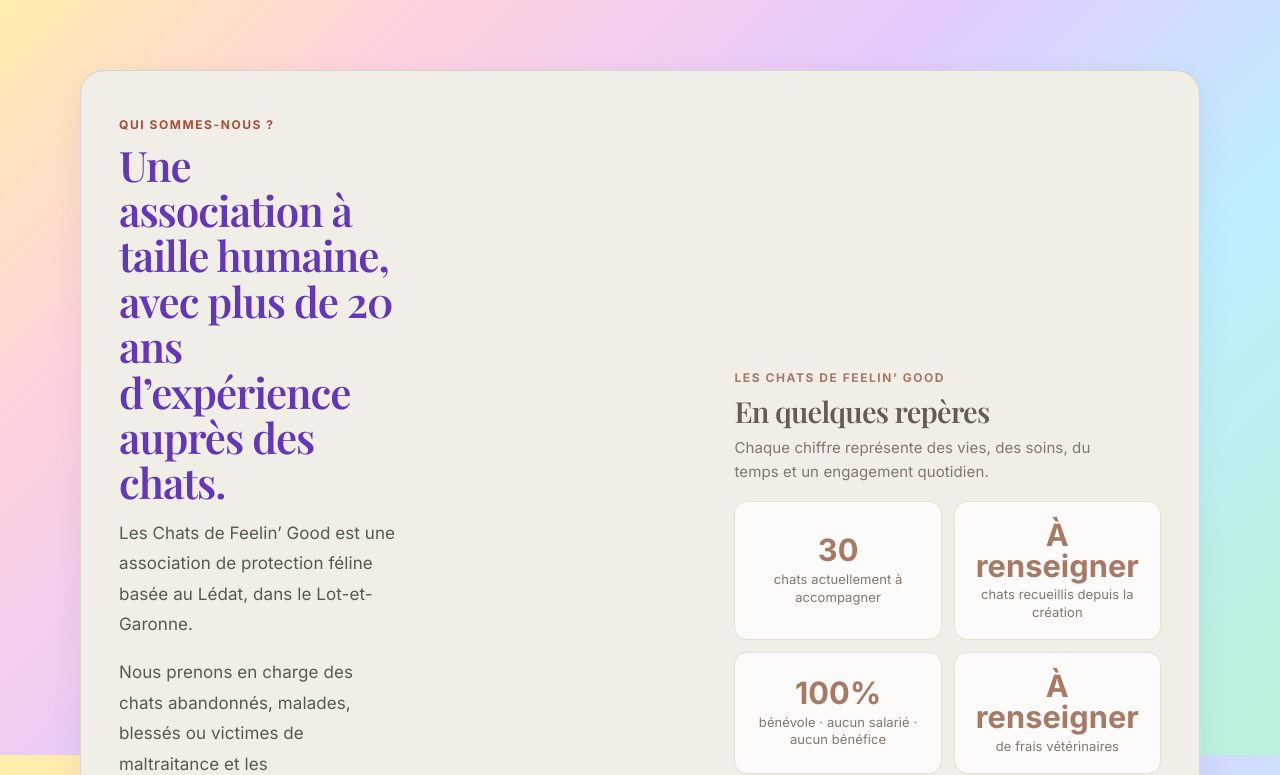
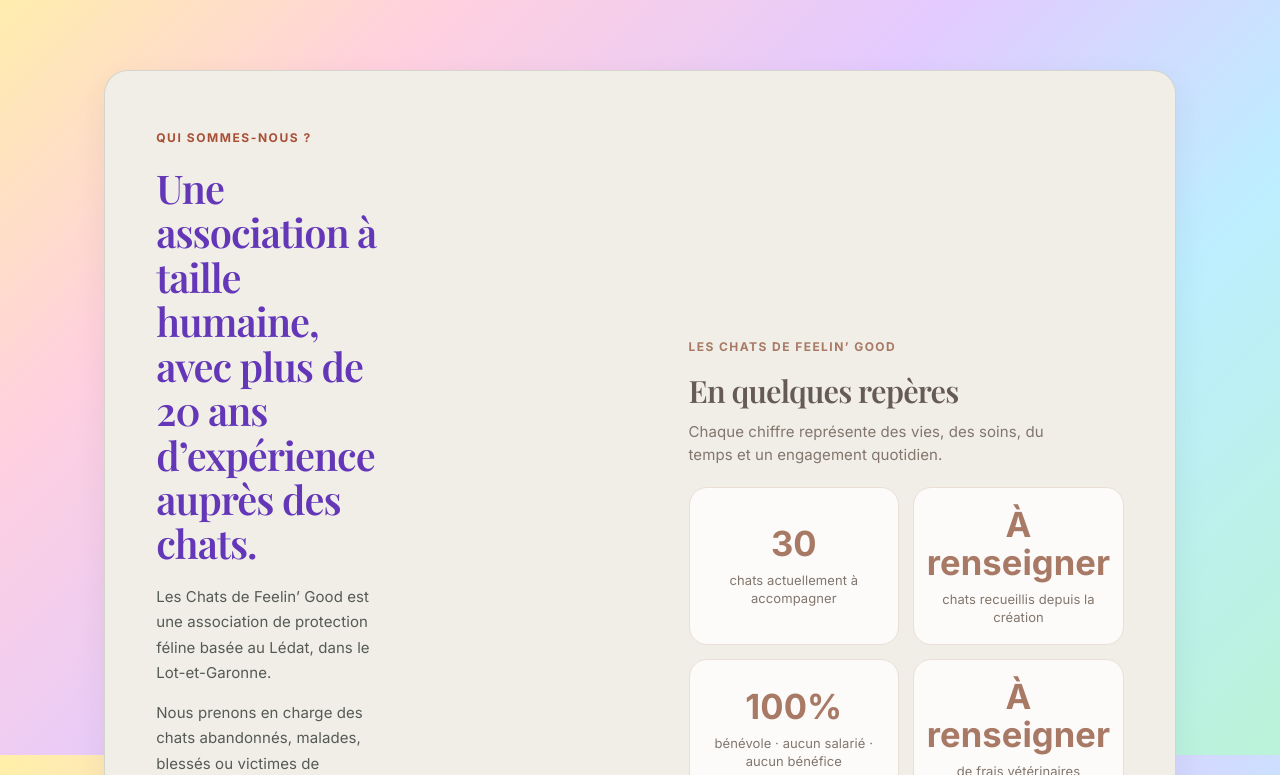
Before and after one commit to ViriGoodFeel/les-chats-feelingood-site, a Next.js app: page / in a window 1280 px wide. Shown: the part 3245-4020 px from the top of the page. Built offline with nearby package versions, Linux system fonts and the light colour scheme; no server answers.

Commit message:
Improve layout balance for about section and stats

```diff
--- a/app/styles.css
+++ b/app/styles.css
@@ -2254,3 +2254,101 @@ input:focus,select:focus,textarea:focus{outline:3px solid #bdeeff!important;bord
   }
   .about-numbers-frame .numbers-grid{grid-template-columns:repeat(2,minmax(0,1fr))!important;}
 }
+
+
+/* Refaire l'équilibre du bloc « Qui sommes-nous ? » et des chiffres */
+.about-numbers-frame{
+  display:grid!important;
+  grid-template-columns:minmax(0,1.05fr) minmax(0,.95fr)!important;
+  grid-template-areas:"about numbers"!important;
+  align-items:center!important;
+  gap:clamp(28px,4vw,56px)!important;
+  max-width:1280px!important;
+  width:calc(100% - 48px)!important;
+  margin:34px auto!important;
+  padding:clamp(28px,4vw,52px)!important;
+  box-sizing:border-box!important;
+}
+.about-numbers-frame .about-section,
+.about-numbers-frame .numbers-section{
+  width:100%!important;
+  min-width:0!important;
+  margin:0!important;
+  padding:0!important;
+  border:0!important;
+}
+.about-numbers-frame .about-section{grid-area:about!important;}
+.about-numbers-frame .about-card{
+  display:flex!important;
+  flex-direction:column!important;
+  gap:18px!important;
+}
+.about-numbers-frame .about-card h2{
+  max-width:100%!important;
+  font-size:clamp(30px,3.1vw,46px)!important;
+  line-height:1.12!important;
+  letter-spacing:-.025em!important;
+  overflow-wrap:normal!important;
+  word-break:normal!important;
+  margin:10px 0 0!important;
+}
+.about-numbers-frame .about-card p{
+  font-size:clamp(15px,1.15vw,17px)!important;
+  line-height:1.7!important;
+  margin:0 0 14px!important;
+}
+.about-numbers-frame .numbers-section{grid-area:numbers!important;}
+.about-numbers-frame .numbers-heading{margin:0 0 20px!important;}
+.about-numbers-frame .numbers-heading h2{
+  font-size:clamp(26px,2.4vw,36px)!important;
+  line-height:1.15!important;
+  margin:8px 0 0!important;
+}
+.about-numbers-frame .numbers-heading .eyebrow{font-size:12px!important;letter-spacing:.12em!important;}
+.about-numbers-frame .numbers-heading p{font-size:15px!important;line-height:1.55!important;margin:12px 0 0!important;}
+.about-numbers-frame .numbers-grid{
+  display:grid!important;
+  grid-template-columns:repeat(2,minmax(0,1fr))!important;
+  gap:14px!important;
+  width:100%!important;
+}
+.about-numbers-frame .numbers-grid article{
+  min-width:0!important;
+  min-height:116px!important;
+  display:flex!important;
+  flex-direction:column!important;
+  align-items:center!important;
+  justify-content:center!important;
+  padding:18px 12px!important;
+  box-sizing:border-box!important;
+  text-align:center!important;
+  border-radius:18px!important;
+}
+.about-numbers-frame .numbers-grid article strong{
+  font-size:clamp(26px,2.7vw,38px)!important;
+  line-height:1.1!important;
+  margin-bottom:8px!important;
+}
+.about-numbers-frame .numbers-grid article span{
+  font-size:13px!important;
+  line-height:1.4!important;
+  max-width:22ch!important;
+}
+@media(max-width:900px){
+  .about-numbers-frame{
+    grid-template-columns:minmax(0,1fr)!important;
+    grid-template-areas:"about" "numbers"!important;
+    width:calc(100% - 28px)!important;
+    gap:28px!important;
+    padding:24px!important;
+  }
+  .about-numbers-frame .about-card h2{font-size:clamp(30px,6vw,42px)!important;}
+  .about-numbers-frame .numbers-grid article{min-height:105px!important;}
+}
+@media(max-width:480px){
+  .about-numbers-frame{padding:20px 16px!important;width:calc(100% - 20px)!important;}
+  .about-numbers-frame .numbers-grid{gap:10px!important;}
+  .about-numbers-frame .numbers-grid article{padding:14px 8px!important;}
+  .about-numbers-frame .numbers-grid article strong{font-size:26px!important;}
+  .about-numbers-frame .numbers-grid article span{font-size:12px!important;}
+}
```
